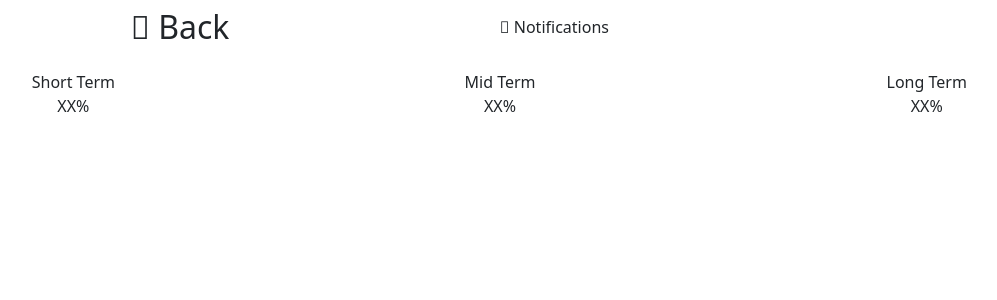
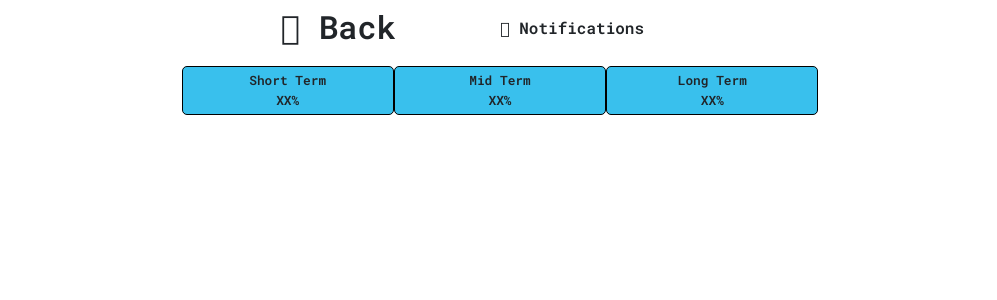
Before and after one commit to sharique15678/stock-leads, a Flask app: template templates/short_leads.html in a window 1280 px wide. Shown: the top 300 px of the page, without its empty margins (140-1137 px from the left). Run offline with Flask 2, Linux system fonts and the light colour scheme; the template is opened without the code that fills it, so the values that code supplies are empty.

Commit message:
making ui files

```diff
--- a/templates/short_leads.html
+++ b/templates/short_leads.html
@@ -8,30 +8,46 @@
     <link rel="stylesheet" href="https://stackpath.bootstrapcdn.com/font-awesome/4.7.0/css/font-awesome.min.css" integrity="sha384-wvfXpqpZZVQGK6TAh5PVlGOfQNHSoD2xbE+QkPxCAFlNEevoEH3Sl0sibVcOQVnN" crossorigin="anonymous">
     <!-- Bootstrap CSS -->
     <link href="https://cdn.jsdelivr.net/npm/bootstrap@5.0.0-beta2/dist/css/bootstrap.min.css" rel="stylesheet" integrity="sha384-BmbxuPwQa2lc/FVzBcNJ7UAyJxM6wuqIj61tLrc4wSX0szH/Ev+nYRRuWlolflfl" crossorigin="anonymous">
-
+    <style type="text/css">
+      @import url('https://fonts.googleapis.com/css2?family=Roboto+Mono:wght@600;700&display=swap');
+      @import url('https://fonts.googleapis.com/css2?family=Lora:wght@600&display=swap');
+      header {
+        font-family: 'Roboto Mono', monospace;
+        padding-left: 5px !important;
+        padding-right: 5px !important;
+      }
+      header  div .lead {
+        border: solid 1px black;
+        background-color: #39C0ED;
+        border-radius: 5px;
+        font-size: 0.8rem;
+      }
+    </style>
     <title>Short Term Leads</title>
   </head>
   <body>
-    <header class="container-fluid">
+    <header class="row justify-content-center">
+      <div class="col-12 col-sm-12 col-md-12 col-lg-8 col-xl-6">
       <div class="row mt-2">
         <div class="col text-center align-middle p-0">
-          <h2><i class="fad fa-angle-double-left"></i> Back</h2>
+          <h2> <i class="fad fa-list"></i> Back</h2>
         </div>
         <div class="col text-center align-middle p-0" style="display: flex;align-items: center;">
           <h6><i class="fad fa-bell"></i> Notifications</h6>
         </div>
       </div>
-      <div class="row justify-content-center mt-2">
-        <div class="col justify-content-center mt-1 p-1 text-center">
+      <div class="row justify-content-center mt-2" style="font-size: 6rem;">
+        <div class="col justify-content-center mt-1 p-1 text-center lead" style="margin-left: 5px;">
           Short Term <br> <span>XX%</span>
         </div>
-        <div class="col justify-content-center mt-1 p-1 text-center">
+        <div class="col justify-content-center mt-1 p-1 text-center lead" >
           Mid Term <br> <span>XX%</span>
         </div>
-        <div class="col justify-content-center mt-1 p-1 text-center">
+        <div class="col justify-content-center mt-1 p-1 text-center lead" style="margin-right: 5px;">
           Long Term <br> <span>XX%</span>
         </div>
       </div>
+    </div>
     </header>
 
     <!-- Option 1: Bootstrap Bundle with Popper -->
```
Also changed, not shown: templates/index.html (+15 -6 lines).
